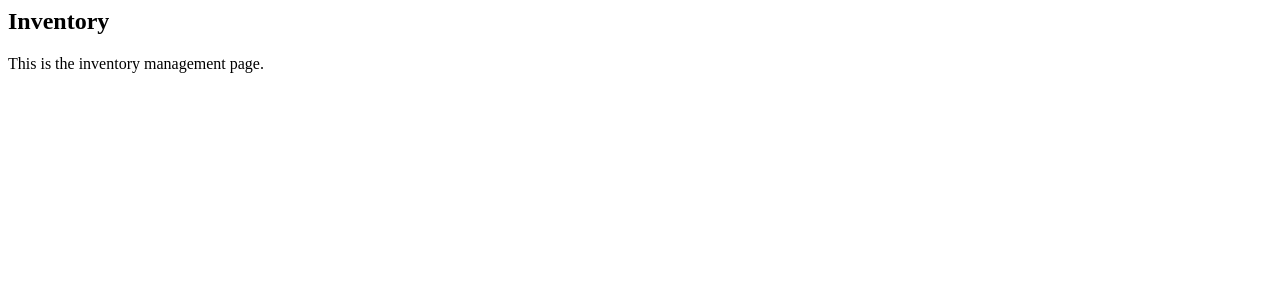
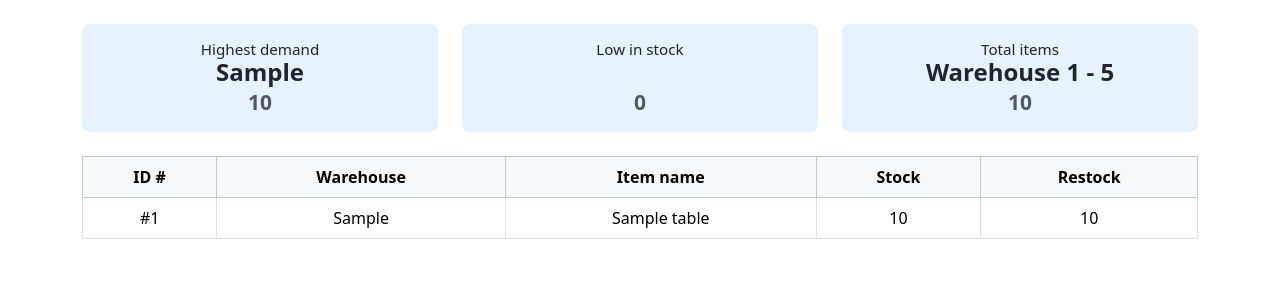
Before and after one commit to bearbrand05/security, a PHP site: page /inventory.php in a window 1280 px wide. Shown: the top 300 px of the page. Run offline with PHP 8.4, Linux system fonts and the light colour scheme; tables that the repository leaves empty hold one stand-in row (values such as "Sample post").

Commit message:
Update inventory.php

```diff
--- a/inventory.php
+++ b/inventory.php
@@ -1,2 +1,160 @@
-<h2>Inventory</h2>
-<p>This is the inventory management page.</p>
+<?php
+
+$host = "localhost";
+$user = "root";
+$pass = "";
+$dbname = "inventory_db";
+$mysqli = new mysqli($host, $user, $pass, $dbname);
+
+
+if ($mysqli->connect_error) {
+  die("Connection failed: " . $mysqli->connect_error);
+}
+
+$query = "SELECT * FROM inventory_table";
+$result = $mysqli->query($query);
+
+$items = [];
+$totalStock = 0;
+$highestRestock = 0;
+$lowestStock = 0;
+$warehouseHighDemand = '';
+$warehouseLowStock = '';
+
+while ($row = $result->fetch_assoc()) {
+  $items[] = $row;
+  $totalStock += $row['stock_invent'];
+  if ($row['restock_invent'] > $highestRestock) {
+    $highestRestock = $row['restock_invent'];
+    $warehouseHighDemand = $row['warehouse'];
+  }
+  if ($row['stock_invent'] < $lowestStock) {
+    $lowestStock = $row['stock_invent'];
+    $warehouseLowStock = $row['warehouse'];
+  }
+}
+?>
+
+<!DOCTYPE html>
+<html lang="en">
+<head>
+  <meta charset="UTF-8">
+  <title>Warehouse Dashboard</title>
+  <link href="https://cdn.jsdelivr.net/npm/bootstrap@5.3.2/dist/css/bootstrap.min.css" rel="stylesheet">
+  <style>
+    .info-box {
+      background-color: #e7f1ff;
+      border-radius: 8px;
+      padding: 1rem;
+      text-align: center;
+    }
+
+    td div {
+  display: flex;
+  align-items: center;
+  justify-content: center;
+  gap: 0.5rem;
+}
+
+    .info-box h6 {
+      margin: 0;
+      font-weight: 400;
+      font-size: 0.95rem;
+    }
+    .info-box h4 {
+      margin: 0;
+      font-weight: 700;
+    }
+    table th, table td {
+        vertical-align: middle;
+        }
+    </style>
+    </head>
+    <body class="container py-4">
+
+    <div class="row text-center mb-4">
+    <div class="col-md-4">
+        <div class="info-box">
+        <h6>Highest demand</h6>
+        <h4><?= $warehouseHighDemand ?><br><small class="text-muted"><?= number_format($highestRestock) ?></small></h4>
+        </div>
+    </div>
+    <div class="col-md-4">
+        <div class="info-box">
+        <h6>Low in stock</h6>
+        <h4><?= $warehouseLowStock ?><br><small class="text-muted"><?= number_format($lowestStock) ?></small></h4>
+        </div>
+    </div>
+    <div class="col-md-4">
+        <div class="info-box">
+        <h6>Total items</h6>
+        <h4>Warehouse 1 - 5<br><small class="text-muted"><?= number_format($totalStock) ?></small></h4>
+        </div>
+    </div>
+    </div>
+
+    <table class="table table-bordered table-hover text-center">
+    <thead class="table-light">
+        <tr>
+        <th>ID #</th>
+        <th>Warehouse</th>
+        <th>Item name</th>
+        <th>Stock</th>
+        <th>Restock</th>
+
+
+
+        </tr>
+    </thead>
+   <tbody>
+  <?php if (empty($items)): ?>
+    <tr>
+      <td colspan="5" class="text-center text-muted">
+        No items in inventory.
+      </td>
+
+    </tr>
+  <?php else: ?>
+    <?php foreach ($items as $item): ?>
+      <tr id="row-<?= $item['id_inventory'] ?>">
+        <td>#<?= $item['id_inventory'] ?></td>
+        <td><?= htmlspecialchars($item['warehouse']) ?></td>
+        <td><?= htmlspecialchars($item['itemname_invent']) ?></td>
+        <td><?= $item['stock_invent'] ?></td>
+        <td><?= $item['restock_invent'] ?></td>
+
+    <?php endforeach; ?>
+  <?php endif; ?>
+</tbody>
+
+
+
+</tbody>
+
+</table>
+
+<script>
+  function deleteItem(id) {
+    if (confirm("Delete this item?")) {
+      fetch("delete_invent.php?id_inventory=" + id, { method: "GET" })
+        .then(res => res.text())
+        .then(response => {
+          if (response === "success") {
+            document.getElementById("row-" + id).remove();
+          } else {
+            alert("Failed to delete.");
+          }
+        });
+    }
+  }
+
+  function addItem(id) {
+    alert("You clicked Add for ID #" + id);
+    // You can trigger a modal or redirect to an add-item form here
+  }
+
+</script>
+
+</body>
+
+</html>
```
